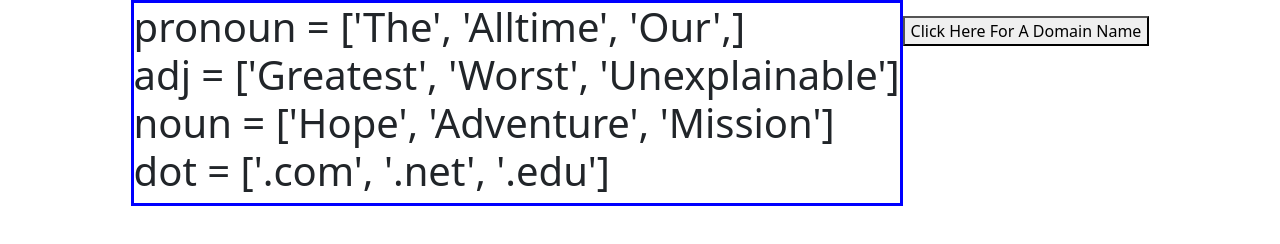
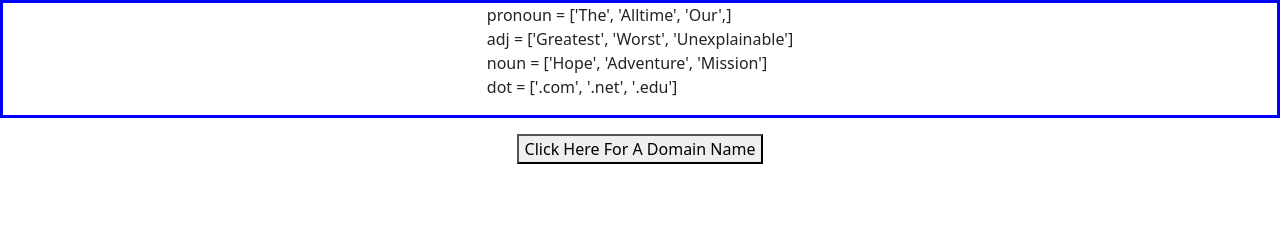
Before and after one commit to FullStackJustin/domain-name-generator, a website: page index.html in a window 1280 px wide. Drawn offline with nearby package versions, Linux system fonts and the light colour scheme.

Commit message:
centered and functional

```diff
--- a/index.html
+++ b/index.html
@@ -8,17 +8,19 @@
 </head>
 
 <body>
-    <div class="d-flex justify-content-center align-content-center">
+    <div className="wholePage">
         <div id="textBox">
-            <h1>
+            <p>
                 pronoun = ['The', 'Alltime', 'Our',] <br>
                 adj = ['Greatest', 'Worst', 'Unexplainable'] <br>
                 noun = ['Hope', 'Adventure', 'Mission'] <br>
-                dot = ['.com', '.net', '.edu']</h1>
+                dot = ['.com', '.net', '.edu']</p>
         </div>
         <div class="d-block">
             <p id="domainComponents"></p>
-            <button id="generator" onClick="domainUrl();">Click Here For A Domain Name</button>
+            <button id="generator" onClick="domainUrl();" style="margin:auto">Click Here For A Domain Name</button>
+            <br>
+            <br>
             <p id="text"></p>
         </div>
     </div>
--- a/package.json
+++ b/package.json
@@ -1,5 +1,7 @@
 {
   "dependencies": {
-    "bootstrap": "^5.1.3"
+    "bootstrap": "^5.1.3",
+    "run": "^1.4.0",
+    "start": "^5.1.0"
   }
 }
--- a/style.css
+++ b/style.css
@@ -1,4 +1,15 @@
 #textBox{
     border: 3px solid blue;
+    display: flex;
+    justify-content: center;
+}
+
+#generator {
+    display: flex;
+    justify-content: center;
+}
+#text{
+    display: flex;
+    justify-content: center;
 
 }
```
Also changed, not shown: 1 other file.
